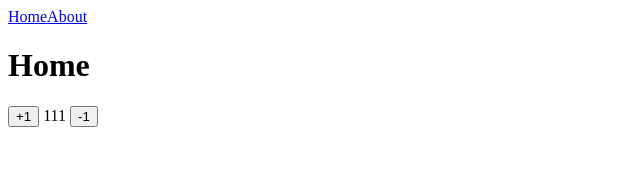
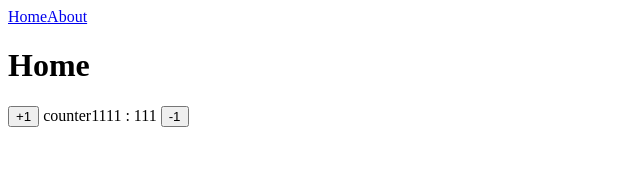
Before and after one commit to js-kingdata/vue3-demo, a Vue app: page / in a window 1280 px wide. Shown: the top 196 px of the page, without its empty margins (0-640 px from the left). Built offline with nearby package versions, Linux system fonts and the light colour scheme.

Commit message:
first commit

```diff
--- a/src/components/Counter.vue
+++ b/src/components/Counter.vue
@@ -1,28 +1,32 @@
 <template>
   <div class="counter">
     <button @click="increment(1)">+1</button>
-    {{ count.value }}
+    {{ name }} : {{ value }}
     <button @click="decrement()">-1</button>
   </div>
 
 </template>
 
 <script lang="ts">
-import {defineComponent, ref} from "vue";
+import {defineComponent, ref, reactive, toRefs} from "vue";
 import {CounterModel} from "../types/counter";
 
 
 export default defineComponent({
   name: "Counter",
   setup: () => {
-    const count = ref<CounterModel>({value: 111, name: 'counter1'})
+    const useFeatures = () => {
+      const state = reactive<CounterModel>({value: 111, name: 'counter1111'})
+      return toRefs(state)
+    }
+    const {value, name} = useFeatures()
     const increment = (payload: number = 1) => {
-      count.value += payload
+      value.value += payload
     }
     const decrement = (payload: number = 2) => {
-      count.value -= payload
+      value.value -= payload
     }
-    return {count, increment, decrement}
+    return {name, value, increment, decrement}
   }
 })
 
```
